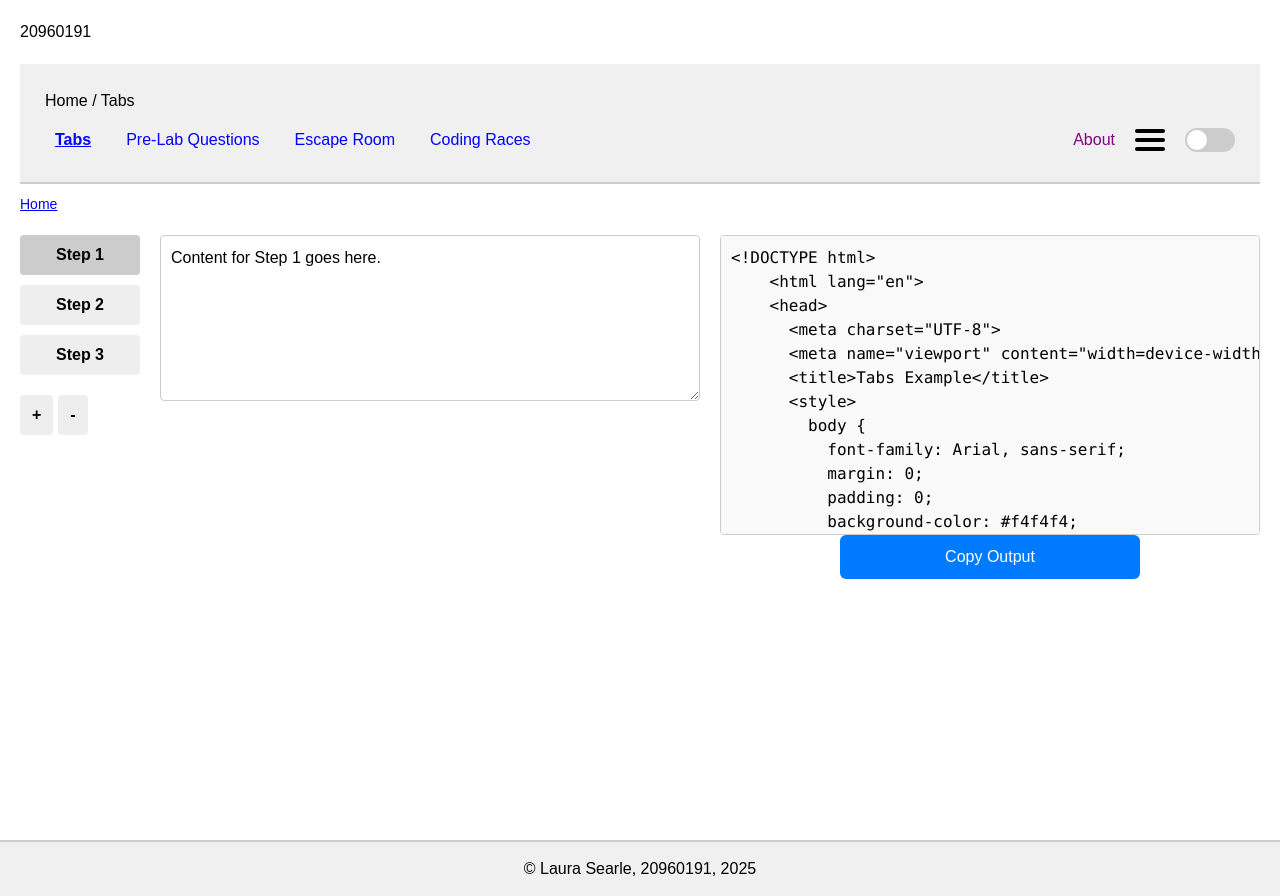
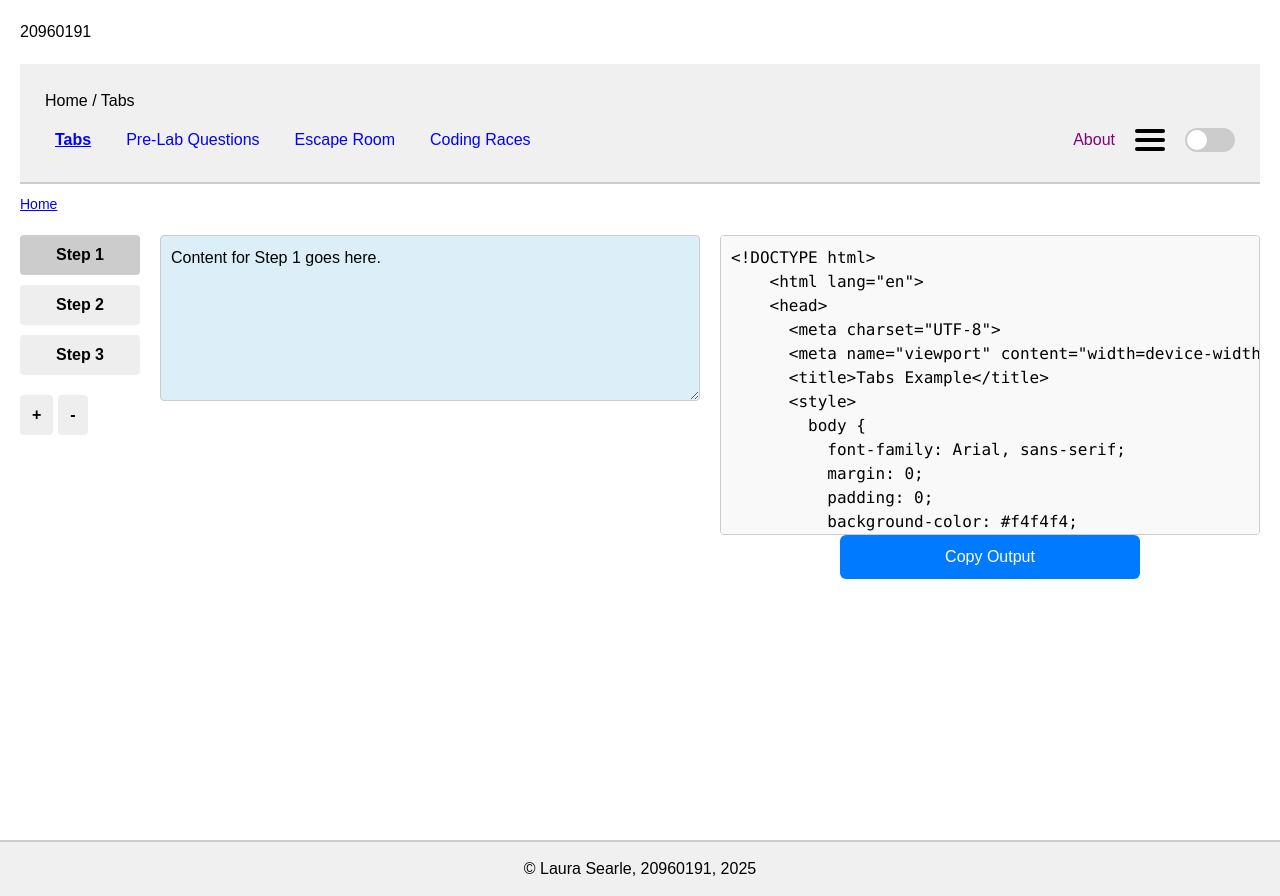
Before and after one commit to lsearle94/nextjs-tabs-assignment, a Next.js app: page / in a window 1280 px wide. Built offline with nearby package versions, Linux system fonts and the light colour scheme.

Commit message:
Added highlight effect on the tab contents

```diff
--- a/src/app/page.tsx
+++ b/src/app/page.tsx
@@ -462,9 +462,10 @@ export default function Home() {
                 fontSize: '1rem',
                 borderRadius: '4px',
                 border: `1px solid ${isDark ? '#555' : '#ccc'}`,
-                backgroundColor: isDark ? '#222' : '#fff',
+                backgroundColor: isDark ? '#333' : activeStep !== null ? '#dceff8ff' : '#fff',
                 color: isDark ? '#fff' : '#000',
                 padding: '10px',
+                transition: 'background-color 0.3s ease',
               }}
               value={stepContents[activeStep]}
               onChange={(e) => {
```
